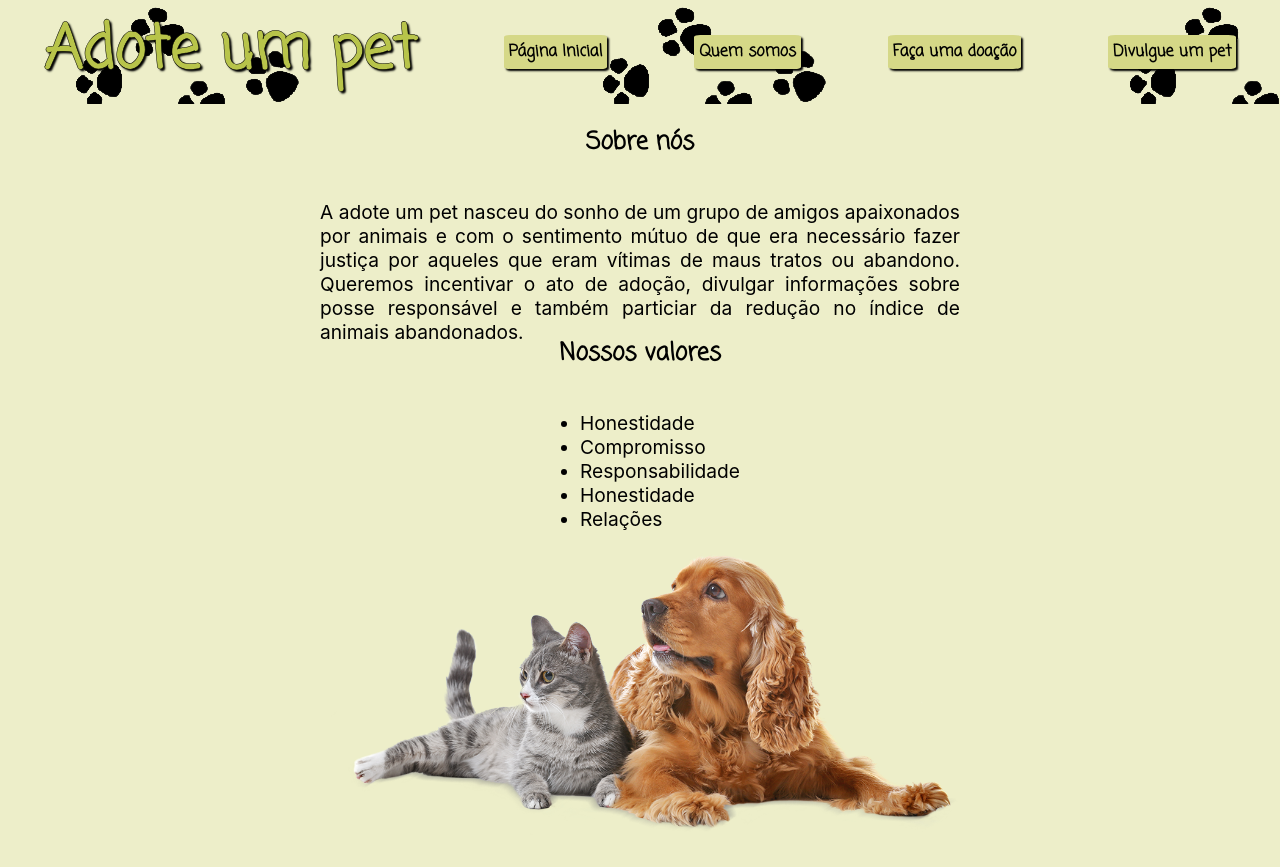
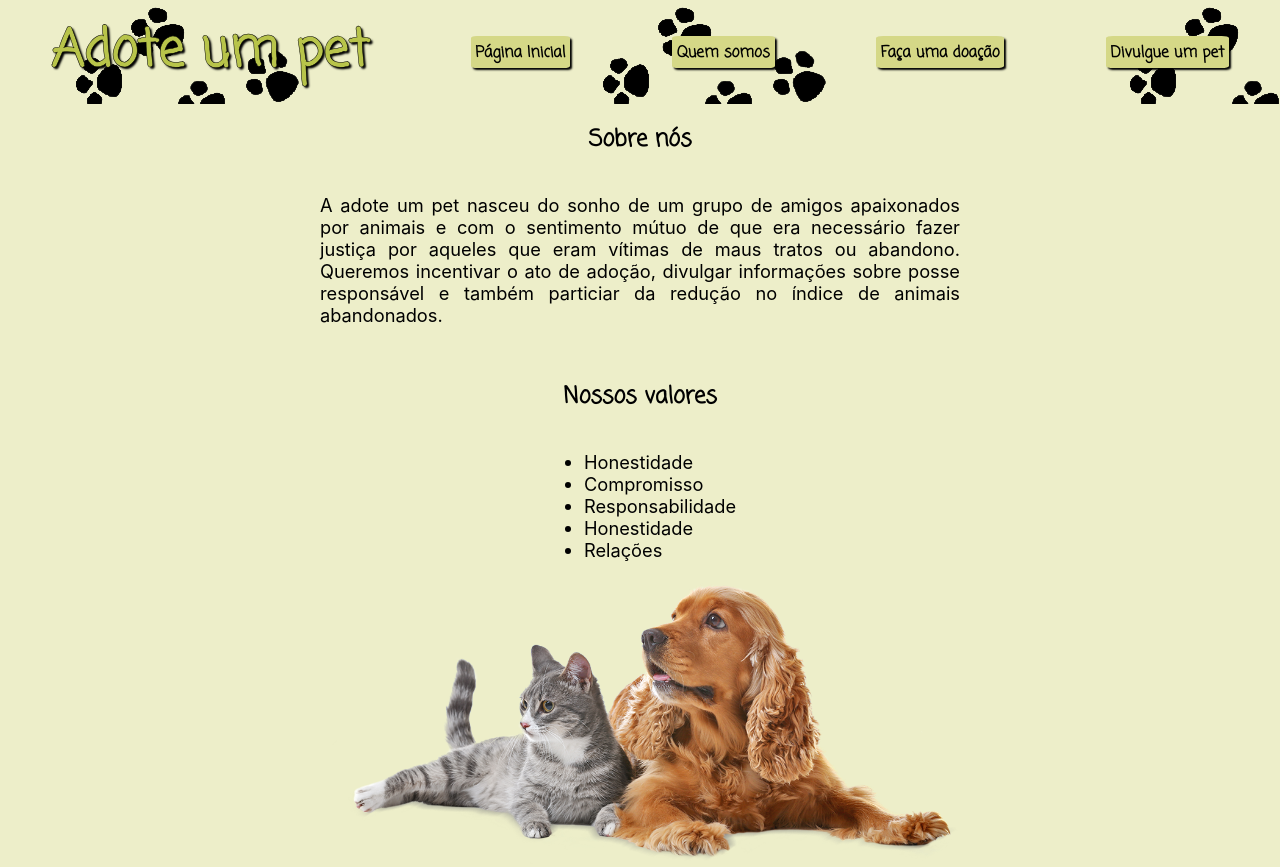
Before and after one commit to thawane-oliveira/adopt-pets, a React (Create React App) app: page /adopt-pets/sobre in a window 1280 px wide. Before the commit the page ends 838 px from the top, so only its background shows below. Built offline with nearby package versions, Linux system fonts and the light colour scheme; no server answers.

Commit message:
styles: organiza proporções que estavam em px para vh e/ou porcentagem, tamanhos máximos configurados para site ser melhor exibido em telas um pouco menores

```diff
--- a/src/styles/AboutUs.css
+++ b/src/styles/AboutUs.css
@@ -4,20 +4,27 @@
   align-items: center;
   display: flex;
   flex-direction: column;
-  font-size: 16px;
-  height: 100%;
+  font-size: 0.95em;
+  height: 70%;
+  max-height: 80%;
   width: 100%;
 }
 
 .about-text {
   font-size: 1.2em;
-  height: 12vh;
+  height: 13vh;
+  max-height: 100%;
+  max-width: 50%;
   text-align: justify;
   width: 50vw;
 }
 
 .about-title, .about-values {
   font-family: 'Coming Soon', cursive;
+}
+
+.about-values {
+  margin-top: 8vh;
 }
 
 .about-list {
--- a/src/styles/Donation.css
+++ b/src/styles/Donation.css
@@ -23,7 +23,7 @@
   align-items: center;
   display: flex;
   flex-direction: column;
-  font-size: 16px;
+  font-size: 1em;
   height: 100%;
   line-height: 8vh;
   width: 100%;
--- a/src/styles/Header.css
+++ b/src/styles/Header.css
@@ -4,7 +4,9 @@
   align-items: center;
   background-image: url('../images/header.png');
   display: flex;
+  font-size: 0.8em;
   height: 13vh;
+  max-height: 5%;
   justify-content: space-around;
   width: 100%;
 }
@@ -12,7 +14,7 @@
 .page-title {
   color: #b8c44a;
   font-family: 'Coming Soon', cursive;
-  font-size: 60px;
+  font-size: 4em;
   text-shadow: 2px 2px 2px black;
   -webkit-text-stroke-color: black;
   -webkit-text-stroke-width: 0.5px;
@@ -25,7 +27,7 @@
   box-shadow: 2px 2px 2px black;
   color: black;
   font-family: 'Coming Soon', cursive;
-  font-size: 16px;
+  font-size: 1.2em;
   font-weight: 600;
   padding: 0.6vh;
   text-decoration: none;
--- a/src/styles/PetCard.css
+++ b/src/styles/PetCard.css
@@ -4,7 +4,7 @@
   align-content: space-around;
   align-items: center;
   display: grid;
-  font-size: 22px;
+  font-size: 1em;
   grid-template-columns: 1fr 1fr 1fr;
   height: 200vh;
   justify-items: center;
@@ -13,18 +13,20 @@
 .pet-img {
   border-bottom: 3vh solid whitesmoke;
   height: 35vh;
+  max-height: 80%;
+  max-width: 100%;
   width: 20vw;
 }
 
 .card-container {
-  width: 20vw;
-  height: 40vh;
+  width: 60%;
+  height: 80%;
   perspective: 60vw;
 }
 
 .flipper {
   border: 2vh solid whitesmoke;
-  border-bottom: 6vh solid whitesmoke;
+  border-bottom: 5vh solid whitesmoke;
   box-shadow: 1px 1px 5px #b6b79b;
   background-color: whitesmoke;
   position: relative;
@@ -59,9 +61,9 @@
   background-repeat: no-repeat;
   background-size: cover;
   background-position: center;
-  height: 4vh;
+  height: 12%;
   text-align: center;
-  width: 20vw;
+  width: 100%;
   display: flex;
   align-items: center;
   justify-content: center;
@@ -69,7 +71,7 @@
 
 .pet-p {
   font-family: 'Coming Soon', cursive;
-  font-size: 0.9em;
+  font-size: 1.2em;
   font-weight: 700;
   margin: 0;
 }
```
